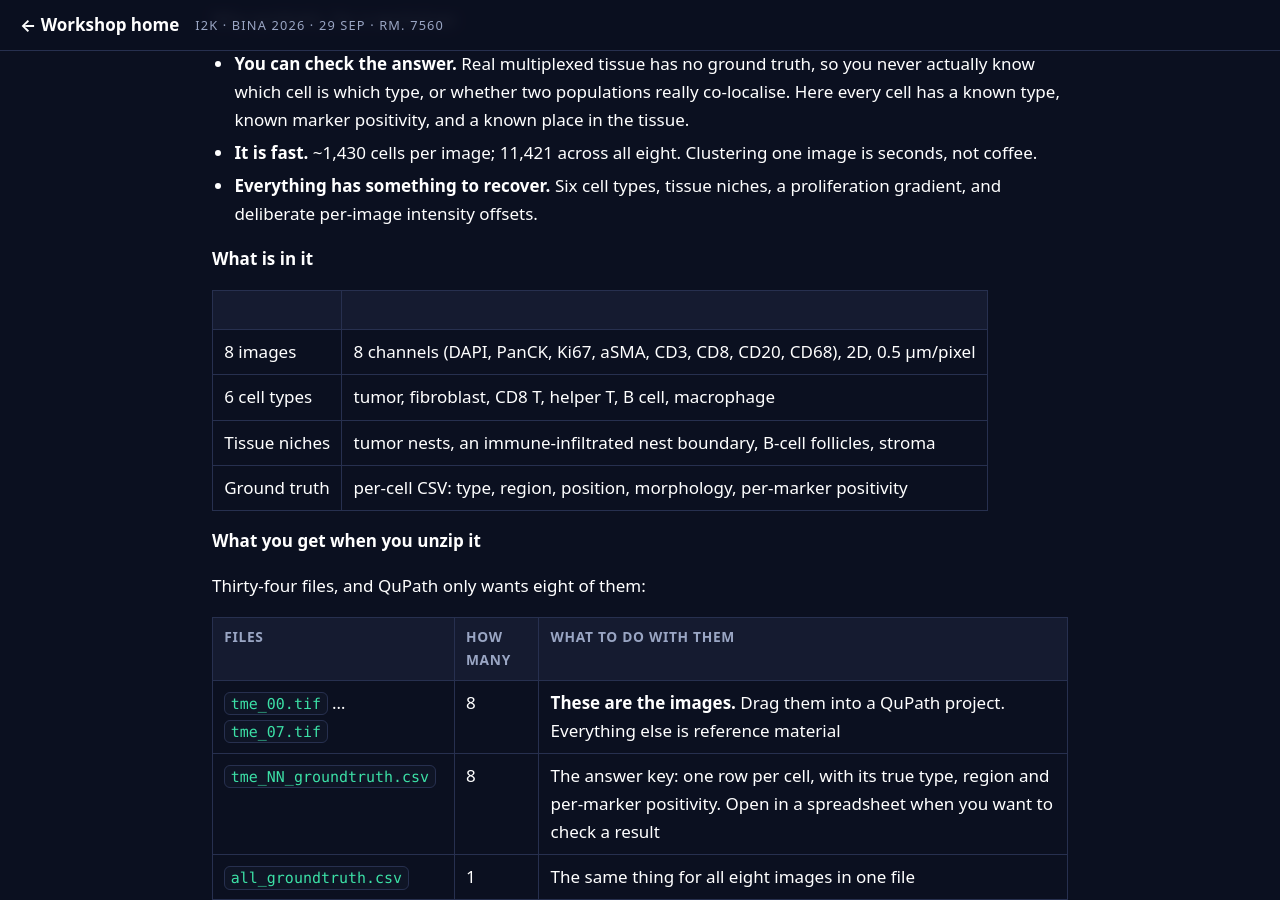
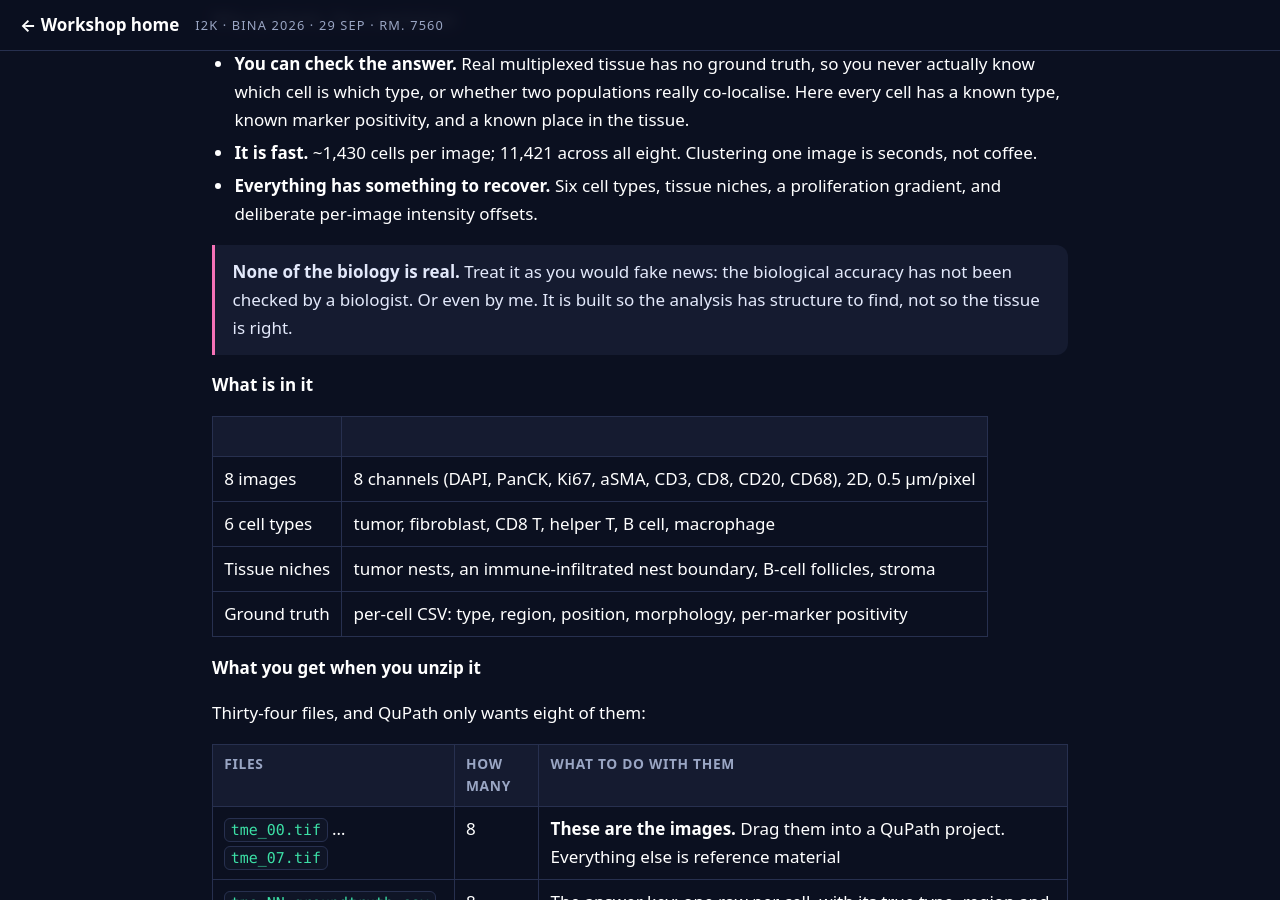
Before and after one commit to MichaelSNelson/BINA-I2K-2026-QuPath-Extensions, a Jekyll site: the page built from docs/03-qp-cat-cell-analysis-tools.md, in a window 1280 px wide and 900 px high, scrolled down 2817 px. Built offline with Jekyll 4.4.1, drawn with Linux system fonts in a browser that asks for light colours.

Commit message:
Guide 3: say plainly that none of the biology is real
The three bullets above sell the dataset on having ground truth, which is
easy to read as "the tissue is right". It is not: it is built so the analysis
has structure to recover, and nobody has checked it against biology.

Kept in the author's words. The only additions are a colon in place of a
comma splice and a closing line saying what the data IS for, so the caveat
does not read as a reason to distrust the exercise itself.

Claude-Session: https://claude.ai/code/session_01TZFXuLKiz1DgbomrTgfDTw

```diff
--- a/docs/03-qp-cat-cell-analysis-tools.md
+++ b/docs/03-qp-cat-cell-analysis-tools.md
@@ -145,6 +145,10 @@ Why synthetic, for a workshop:
   seconds, not coffee.
 - **Everything has something to recover.** Six cell types, tissue niches, a proliferation
   gradient, and deliberate per-image intensity offsets.
+
+> **None of the biology is real.** Treat it as you would fake news: the biological accuracy
+> has not been checked by a biologist. Or even by me. It is built so the analysis has
+> structure to find, not so the tissue is right.
 
 **What is in it**
 
```
